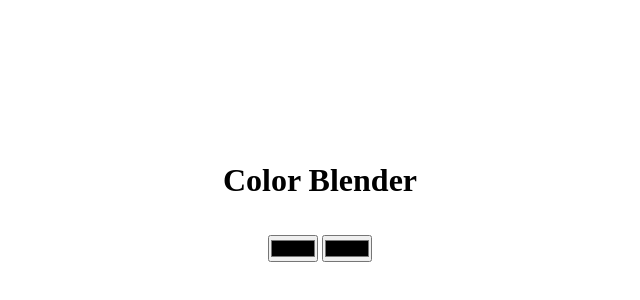
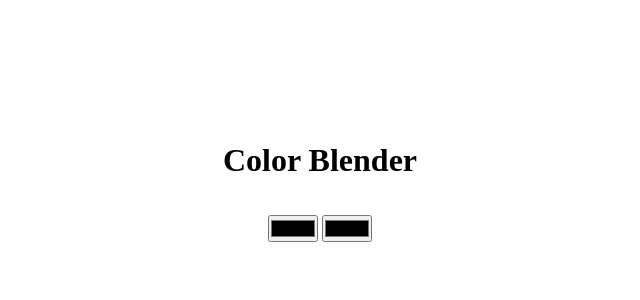
Before and after one commit to dhairyaj/Color-Blender, a plain HTML site: page index.html in a window 1280 px wide. Shown: the part 48-348 px from the top of the page, without its empty margins (320-960 px from the left). Drawn offline with Linux system fonts and the light colour scheme.

Commit message:
Adjust body styles

```diff
--- a/assets/styles.css
+++ b/assets/styles.css
@@ -8,6 +8,12 @@
     position: absolute;
     top: 30%;
     left: 50%;
-    transform: translate(-50%, -30%);
+    transform: translate(-50%, -50%);
     text-align: center;
 }
+
+body {
+    width: 100%;
+    height: 100vh;
+    position: relative;
+}
```
